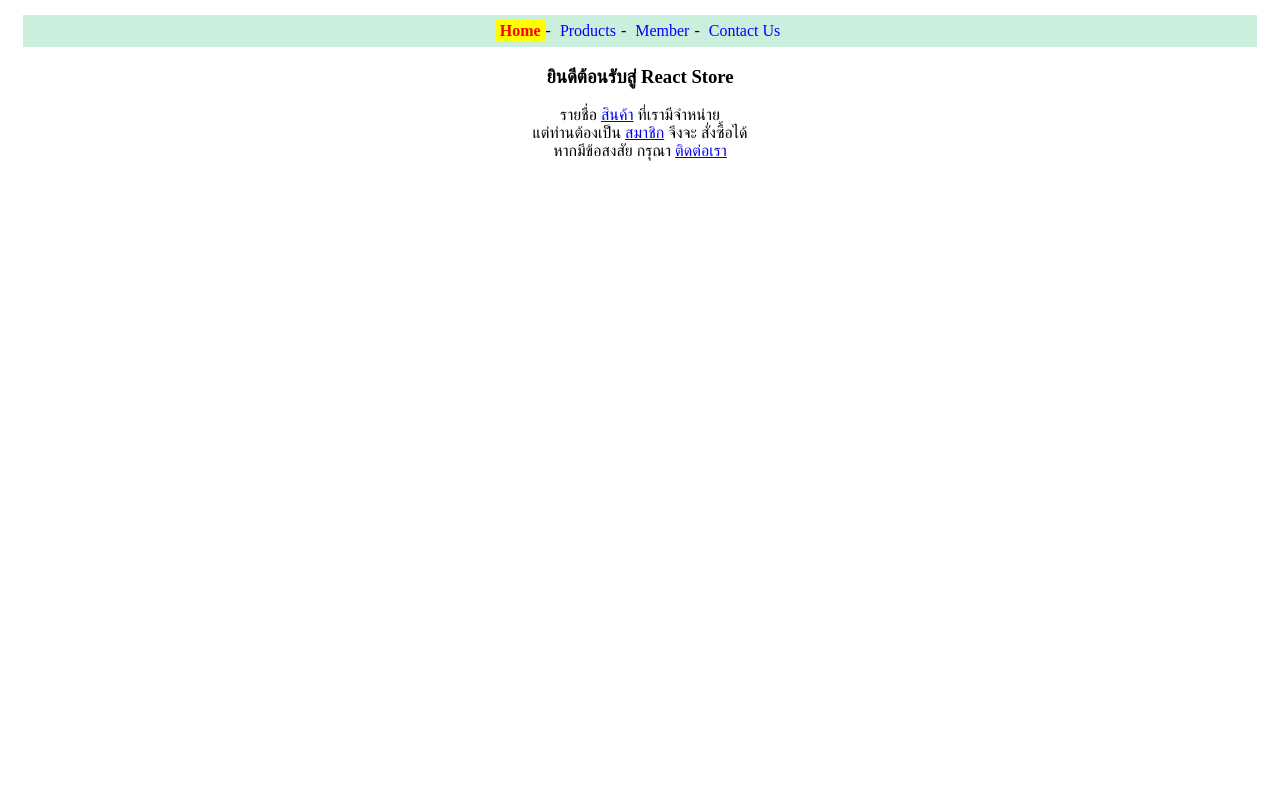
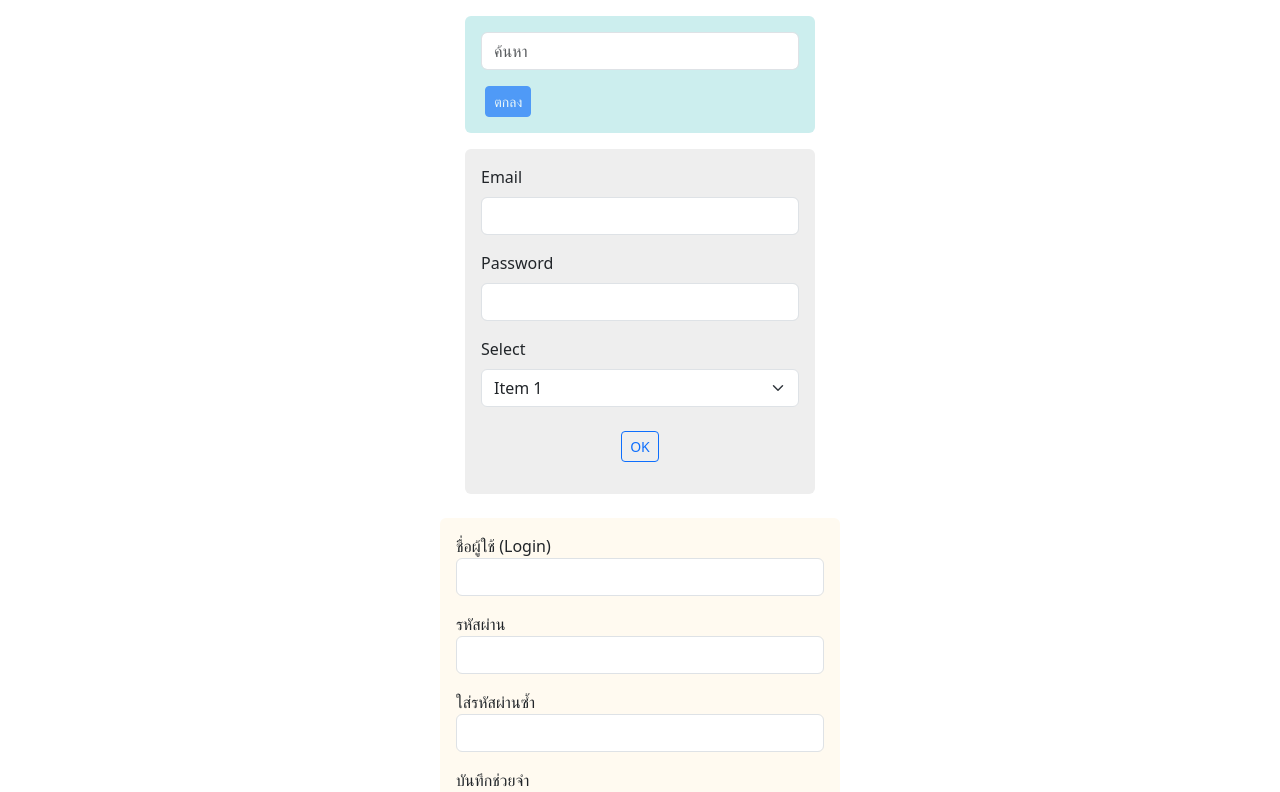
Before and after one commit to jayrboy/app2-component, a React (Create React App) app: page / in a window 1280 px wide. Shown: the top 792 px of the page. Built offline with nearby package versions, Linux system fonts and the light colour scheme.

Commit message:
Add Form and Bootstrap

```diff
--- a/package.json
+++ b/package.json
@@ -8,6 +8,7 @@
     "@testing-library/jest-dom": "^5.17.0",
     "@testing-library/react": "^13.4.0",
     "@testing-library/user-event": "^13.5.0",
+    "bootstrap": "^5.3.2",
     "react": "^18.2.0",
     "react-dom": "^18.2.0",
     "react-router-dom": "^6.22.0",
--- a/src/App.js
+++ b/src/App.js
@@ -9,9 +9,12 @@
 // import RefsArray from './components/state-refs/RefsArray'
 // import StateFunc from './components/state-refs/StateFunc'
 import { userContext } from './components/context/context'
-import HeaderFun from './components/context/HeaderFun'
-import Content2 from './components/context/Content2'
-import { RouterLink, RouterNavLink } from './router/Router'
+// import HeaderFun from './components/context/HeaderFun'
+// import Content2 from './components/context/Content2'
+// import { RouterLink, RouterNavLink } from './router/Router'
+import FormSearch from './form/FormSearch'
+import FormBootstrap from './form/FormBootstrap'
+import FormText from './form/FormText'
 
 export default function App() {
   let [user, setUser] = useState('')
@@ -19,7 +22,10 @@
   return (
     <userContext.Provider value={[user, setUser]}>
       {/* <RouterLink /> */}
-      <RouterNavLink />
+      {/* <RouterNavLink /> */}
+      <FormSearch />
+      <FormBootstrap />
+      <FormText />
       {/* <HeaderFun />
       <Content2 /> */}
     </userContext.Provider>
--- /dev/null
+++ b/src/form/FormBootstrap.js
@@ -0,0 +1,44 @@
+const FormBootstrap = () => {
+  return (
+    <div
+      className="mt-3 mx-auto p-3 rounded"
+      style={{ width: '350px', background: '#eee' }}
+    >
+      <form>
+        <div className="form-group mb-3">
+          <label htmlFor="login" className="form-label">
+            Email
+          </label>
+          <input type="text" id="login" name="login" className="form-control" />
+        </div>
+        <div className="form-group mb-3">
+          <label htmlFor="pswd" className="form-label">
+            Password
+          </label>
+          <input
+            type="password"
+            id="pswd"
+            name="pswd"
+            className="form-control"
+          />
+        </div>
+        <div className="form-group mb-4">
+          <label htmlFor="select1" className="form-label">
+            Select
+          </label>
+          <select id="select1" name="select1" className="form-select">
+            <option value="1">Item 1</option>
+            <option value="2">Item 2</option>
+            <option value="3">Item 3</option>
+          </select>
+        </div>
+        <div className="form-group mb-3">
+          <div className="d-flex justify-content-center align-item-center">
+            <button className="btn btn-outline-primary btn-sm">OK</button>
+          </div>
+        </div>
+      </form>
+    </div>
+  )
+}
+export default FormBootstrap
--- /dev/null
+++ b/src/form/FormSearch.js
@@ -0,0 +1,40 @@
+/* eslint-disable */
+import { useRef } from 'react'
+
+const FormSearch = () => {
+  const textKw = useRef()
+  const btOk = useRef()
+
+  const onChangeKw = () => {
+    if (textKw.current.value.trim(0 !== '')) {
+      btOk.current.disabled = false
+    } else {
+      btOk.current.disabled = true
+    }
+  }
+
+  return (
+    <div
+      className="mt-3 mx-auto p-3 rounded"
+      style={{ width: '350px', background: '#cee' }}
+    >
+      <form>
+        <div className="form-group mb-3">
+          <input
+            type="text"
+            name="kw"
+            placeholder="ค้นหา"
+            ref={textKw}
+            onInput={onChangeKw}
+            className="form-control"
+          />
+        </div>
+        &nbsp;
+        <button ref={btOk} className="btn btn-primary btn-sm" disabled>
+          ตกลง
+        </button>
+      </form>
+    </div>
+  )
+}
+export default FormSearch
--- /dev/null
+++ b/src/form/FormText.js
@@ -0,0 +1,75 @@
+import { useRef } from 'react'
+
+const FormText = () => {
+  const textPswd = useRef()
+  const textPswd2 = useRef()
+
+  const onBlurPassword = () => {
+    let pswd = textPswd.current.value
+    if (pswd !== '' && !pswd.match(/^[0-9a-zZ-Z]+$/)) {
+      textPswd.current.value = ''
+      alert('ต้องเป็น 0-9 หรือ a-z หรือ A-Z เท่านั้น')
+    }
+  }
+
+  const onBlurPassword2 = () => {
+    let pswd = textPswd.current.value
+    let pswd2 = textPswd2.current.value
+    if (pswd !== pswd2) {
+      textPswd.current.value = ''
+      alert('รหัสผ่านทั้งสองช่องไม่ตรงกัน')
+    }
+  }
+
+  return (
+    <div
+      className="mt-4 mx-auto p-3 rounded"
+      style={{ width: '400px', background: '#fffaf0' }}
+    >
+      <form>
+        <div className="form-group mb-3">
+          <label htmlFor="login">ชื่อผู้ใช้ (Login)</label>
+          <input type="text" id="login" name="login" className="form-control" />
+        </div>
+        <div className="form-group mb-3">
+          <label htmlFor="pswd">รหัสผ่าน</label>
+          <input
+            type="password"
+            id="pswd"
+            name="pswd"
+            className="form-control"
+            ref={textPswd}
+            onBlur={onBlurPassword}
+          />
+        </div>
+        <div className="form-group mb-3">
+          <label htmlFor="pswd2">ใส่รหัสผ่านซ้ำ</label>
+          <input
+            type="password"
+            id="pswd2"
+            name="pswd2"
+            className="form-control"
+            ref={textPswd2}
+            onBlur={onBlurPassword2}
+          />
+        </div>
+        <div className="form-group mb-3">
+          <label htmlFor="pswd2">บันทึกช่วยจำ</label>
+          <textarea
+            name="memo"
+            id="memo"
+            rows="3"
+            className="form-control"
+          ></textarea>
+        </div>
+        <div className="form-group mb-3">
+          <div className="d-flex justify-content-center align-item-center">
+            <button className="btn btn-outline-primary btn-sm">OK</button>
+          </div>
+        </div>
+      </form>
+    </div>
+  )
+}
+
+export default FormText
--- a/src/index.js
+++ b/src/index.js
@@ -1,6 +1,9 @@
 import React from 'react'
 import ReactDOM from 'react-dom/client'
 import './index.css'
+import 'bootstrap/dist/css/bootstrap.min.css'
+import 'bootstrap/dist/js/bootstrap.bundle.min.js'
+
 import App from './App'
 
 const root = ReactDOM.createRoot(document.getElementById('root'))
```
Also changed, not shown: 2 other files (tests, documents, lock files or other folders).
